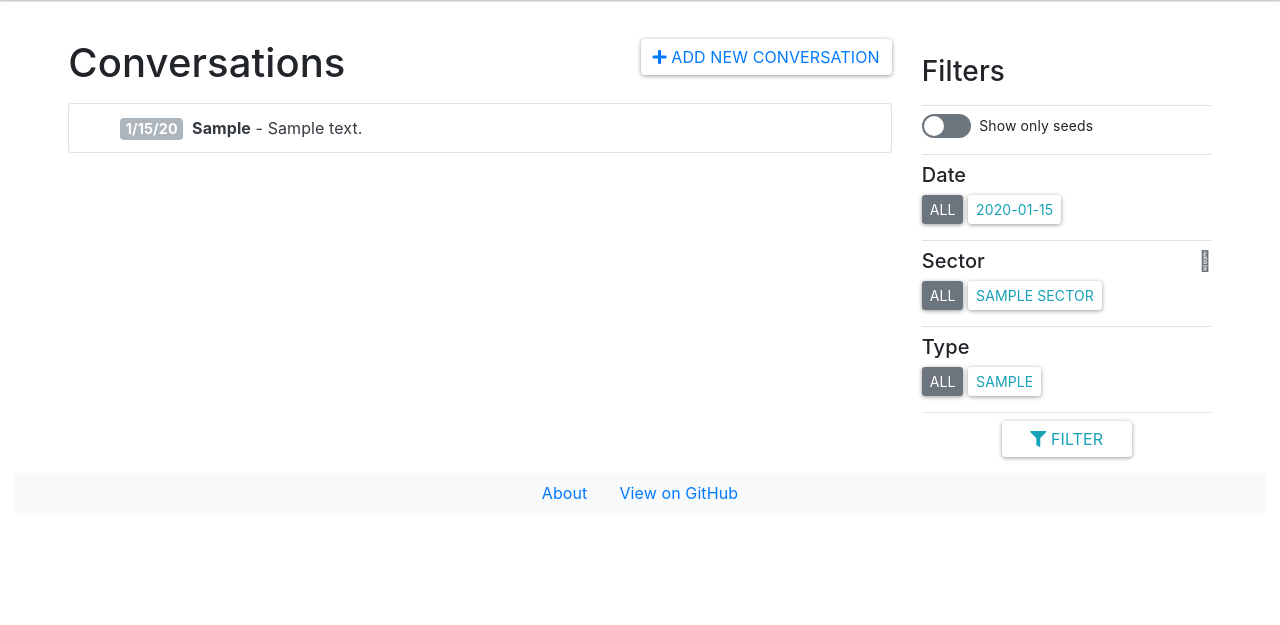
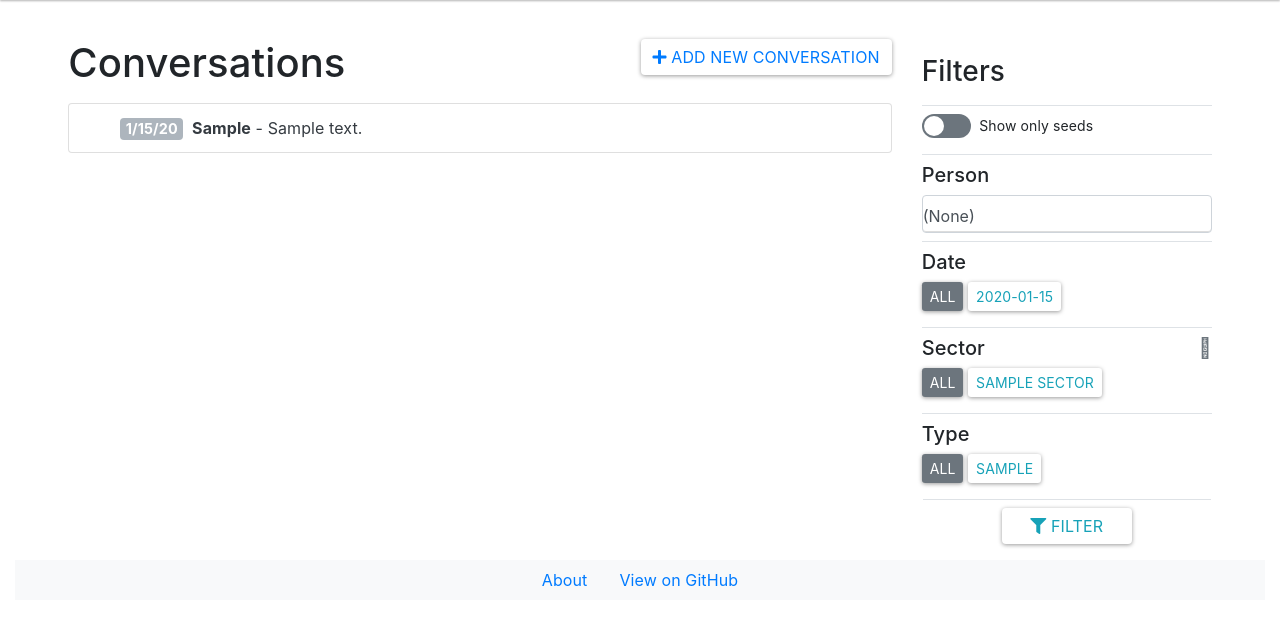
Before and after one commit to jcgiuffrida/seeds, a Django app: template seeds/templates/conversations/list.html in a window 1280 px wide. Shown: the part 46-671 px from the top of the page. Run offline with Django 3.2, Linux system fonts and the light colour scheme; the template is opened without the code that fills it: most values are stand-ins (such as "Sample title", 1, 10 or a date in 2020); some libraries are stand-ins or nearby versions.

Commit message:
Filter conversations by people

```diff
--- a/seeds/templates/conversations/list.html
+++ b/seeds/templates/conversations/list.html
@@ -73,6 +73,21 @@
               <label for="seeds"> Show only seeds</label>
             </span>
           </div>
+        </div>
+
+        <div class="col-sm-6 col-md-12">
+          <h5 class="border-top pt-2 mt-2">
+            Person
+          </h5>
+          <select name="person" class="form-control select2-enable">
+            <option value="">(None)</option>
+              }
+            {% for person in people %}
+              <option value="{{ person.slug }}"
+                {% ifequal search.person person %}selected{% endifequal %}
+                >{{ person }}</option>
+            {% endfor %}
+          </select>
         </div>
 
         <div class="col-sm-6 col-md-12">
```
Also changed, not shown: seeds/views.py (+11 -4 lines).
